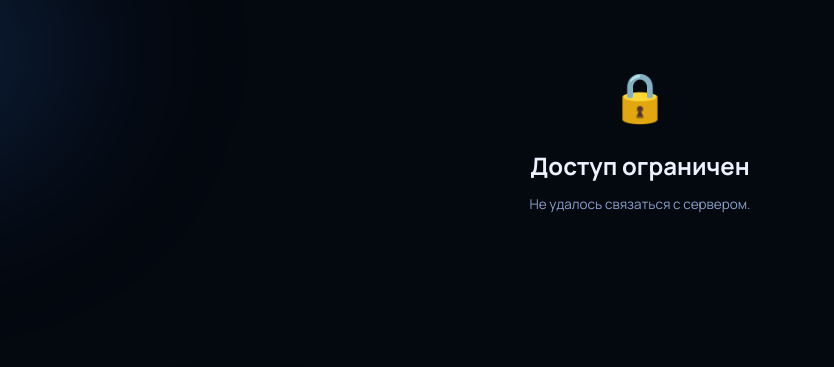
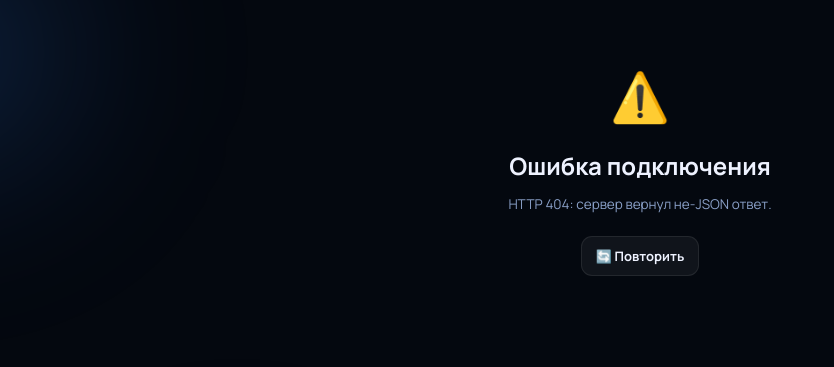
Before and after one commit to lucifervalter-a11y/XASS, a PHP site: page /miniapp.php in a window 1280 px wide. Shown: the top 367 px of the page, without its empty margins (0-834 px from the left). Run offline with PHP 8.4, Linux system fonts and the light colour scheme; some libraries are stand-ins or nearby versions.

Commit message:
Improve Mini App error handling: show real HTTP status and retry button
- api() now parses text first, then JSON — avoids silent catch on non-JSON server responses
- boot() shows actual HTTP status code and human-readable hint (502/504 = backend down, etc.)
- Deny screen gets a Retry button for recoverable errors (server still starting up)

Co-Authored-By: Claude Opus 4.8 <noreply@anthropic.com>
Claude-Session: https://claude.ai/code/session_01JEikvUti4yKKN1db84bqMP

```diff
--- a/miniapp.php
+++ b/miniapp.php
@@ -413,9 +413,10 @@ textarea.input { resize:vertical; min-height:54px; }
 </div>
 
 <div class="deny" id="deny" style="display:none">
-  <div class="deny-ico">🔒</div>
-  <h2 style="margin-bottom:10px">Доступ ограничен</h2>
-  <p class="muted" id="denyMsg">Откройте мини-приложение через кнопку в боте XASS.</p>
+  <div class="deny-ico" id="denyIco">🔒</div>
+  <h2 style="margin-bottom:10px" id="denyTitle">Доступ ограничен</h2>
+  <p class="muted" id="denyMsg" style="margin-bottom:20px;line-height:1.6">Откройте мини-приложение через кнопку в боте XASS.</p>
+  <button id="denyRetry" class="btn btn-ghost btn-sm" style="display:none;margin:0 auto;max-width:200px">🔄 Повторить</button>
 </div>
 
 <script>
@@ -438,7 +439,12 @@ textarea.input { resize:vertical; min-height:54px; }
     opts.headers['X-Telegram-Init-Data'] = initData;
     if (opts.body && typeof opts.body !== 'string') { opts.headers['Content-Type']='application/json'; opts.body=JSON.stringify(opts.body); }
     return fetch('/api/mini/' + path, opts).then(function(r){
-      return r.json().then(function(d){ return { status:r.status, data:d }; });
+      var httpStatus = r.status;
+      return r.text().then(function(text){
+        var data = null;
+        try { data = JSON.parse(text); } catch(e) {}
+        return { status: httpStatus, data: data, raw: text };
+      });
     });
   }
 
@@ -779,20 +785,43 @@ textarea.input { resize:vertical; min-height:54px; }
   });
 
   // ---- boot
+  function showDeny(ico, title, msg, showRetry) {
+    $('loading').style.display='none';
+    $('deny').style.display='block';
+    $('denyIco').textContent = ico || '🔒';
+    $('denyTitle').textContent = title || 'Доступ ограничен';
+    $('denyMsg').textContent = msg || '';
+    $('denyRetry').style.display = showRetry ? 'block' : 'none';
+  }
+
   function boot(){
+    $('loading').style.display='flex';
+    $('deny').style.display='none';
+    $('app').style.display='none';
     api('bootstrap').then(function(r){
-      if(r.status===401 || r.status===403){
-        $('loading').style.display='none';
-        $('deny').style.display='block';
-        if(r.status===403) $('denyMsg').textContent='Этот аккаунт не является владельцем XASS.';
+      if(r.status===401){
+        showDeny('🔒', 'Нет доступа', 'Этот аккаунт не авторизован в XASS.', false);
         return;
       }
-      if(!r.data || !r.data.ok){ $('loading').style.display='none'; $('deny').style.display='block'; return; }
+      if(r.status===403){
+        showDeny('🔒', 'Нет доступа', 'Этот аккаунт не является владельцем XASS.', false);
+        return;
+      }
+      if(!r.data){
+        var hint = r.status >= 500 ? 'Сервер вернул HTTP ' + r.status + ' — бэкенд упал или ещё запускается. Попробуйте через несколько секунд.' :
+                   r.status === 0   ? 'Нет соединения с сервером.' :
+                   'HTTP ' + r.status + ': сервер вернул не-JSON ответ.';
+        showDeny('⚠️', 'Ошибка подключения', hint, true);
+        return;
+      }
+      if(!r.data.ok){
+        showDeny('⚠️', 'Ошибка', r.data.detail || ('HTTP ' + r.status), true);
+        return;
+      }
       var b=r.data;
       state.isOwner = b.user && b.user.is_owner;
       $('loading').style.display='none';
       $('app').style.display='block';
-      // header
       var nm = (b.status && b.status.name) || (b.user && b.user.first_name) || 'XASS';
       $('hName').textContent = nm;
       $('hSub').textContent = (b.status && b.status.title) || 'панель управления';
@@ -805,11 +834,13 @@ textarea.input { resize:vertical; min-height:54px; }
       setOwnerUI();
       bindLinks();
       startPolling();
-    }).catch(function(){
-      $('loading').style.display='none'; $('deny').style.display='block';
-      $('denyMsg').textContent='Не удалось связаться с сервером.';
+    }).catch(function(err){
+      var msg = (err && err.message) ? 'Ошибка сети: ' + err.message : 'Нет ответа от сервера. Проверьте что бэкенд запущен.';
+      showDeny('⚠️', 'Нет связи с сервером', msg, true);
     });
   }
+
+  $('denyRetry').addEventListener('click', function(){ haptic(); boot(); });
 
   var pollT;
   function startPolling(){
```
